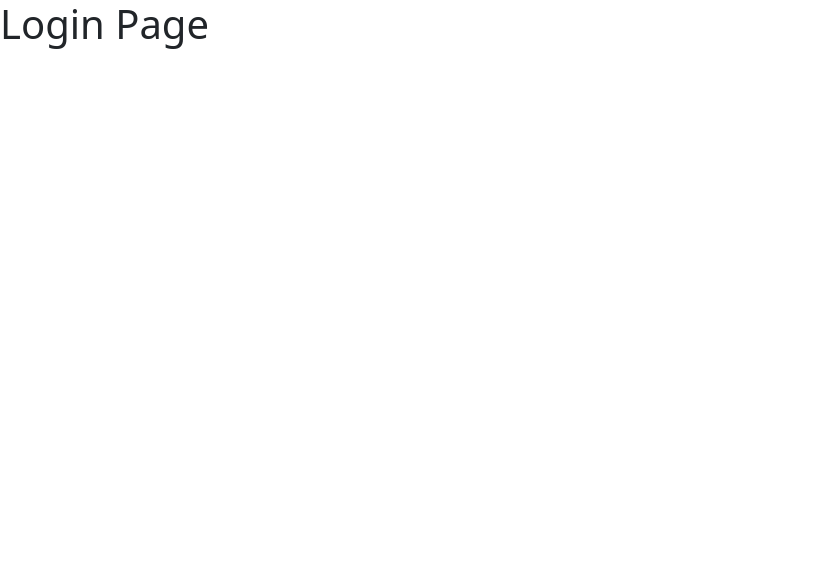
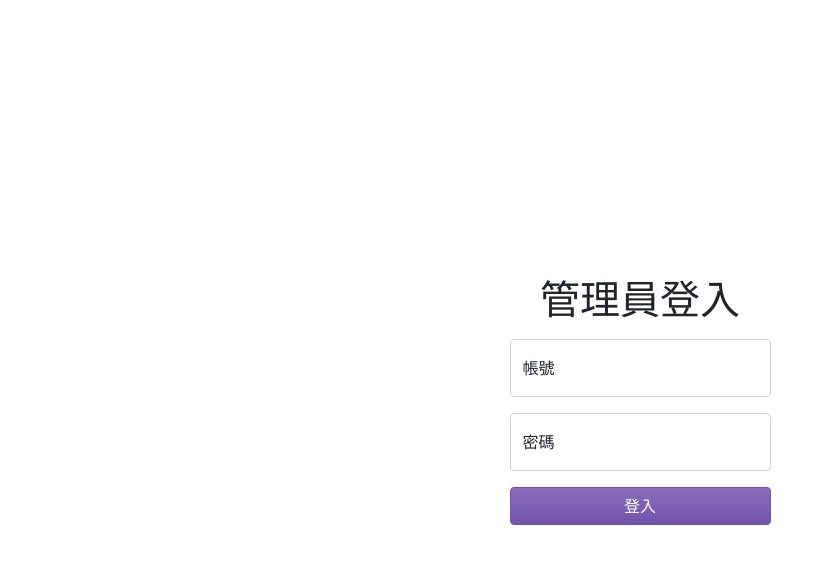
Before and after one commit to bugbug777-Hexschool/hex-vue-week7, a Vue app: page /#/login in a window 1280 px wide. Shown: the top 564 px of the page, without its empty margins (0-831 px from the left). Built offline with nearby package versions, Linux system fonts and the light colour scheme.

Commit message:
[add] Add login function

```diff
--- a/src/views/LoginView.vue
+++ b/src/views/LoginView.vue
@@ -1,3 +1,70 @@
 <template>
-  <h1>Login Page</h1>
+  <!-- 在使用 vee-validate 驗證的同時，記錄一下到底要不要使用 form 進行包裹，如果要使用如何包裹 -->
+  <div style="height: 100vh">
+    <div class="container | h-100">
+      <div class="row justify-content-center align-items-center | h-100">
+        <div class="col-3">
+          <h1 class="text-center | mb-3">管理員登入</h1>
+          <div class="form-floating | mb-3">
+            <input
+              v-model="user.username"
+              type="email"
+              id="email"
+              name="email"
+              placeholder="請輸入帳號"
+              class="form-control"
+            />
+            <label for="email">帳號</label>
+          </div>
+          <div class="form-floating | mb-3">
+            <input
+              v-model="user.password"
+              type="password"
+              id="password"
+              name="password"
+              placeholder="請輸入帳號"
+              class="form-control"
+            />
+            <label for="password">密碼</label>
+          </div>
+          <div class="text-end">
+            <button @click="login" type="button" class="btn btn-primary w-100">登入</button>
+          </div>
+        </div>
+      </div>
+    </div>
+  </div>
 </template>
+
+<script>
+export default {
+  data() {
+    return {
+      user: {
+        username: '',
+        password: '',
+      },
+    };
+  },
+  methods: {
+    login() {
+      const api = `${process.env.VUE_APP_BASE}/v2/admin/signin`;
+      this.$http
+        .post(api, this.user)
+        .then((res) => {
+          if (res.data.success) {
+            const { token, expired } = res.data;
+            document.cookie = `hexToken=${token}; expires=${new Date(
+              expired,
+            )}; SameSite=None; Secure`;
+            this.$router.replace('/admin/products');
+          }
+        })
+        .catch((err) => {
+          alert('登入失敗！');
+          console.log(err.response);
+        });
+    },
+  },
+};
+</script>
```
